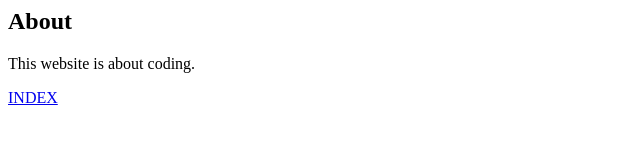
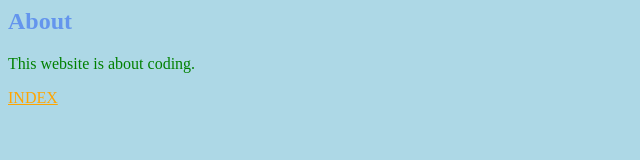
Before and after one commit to LoganHauser1/loganhauser1.github.io, a plain HTML site: page about.html in a window 1280 px wide. Shown: the whole page, without its empty margins (0-640 px from the left). Drawn offline with Linux system fonts and the light colour scheme.

Commit message:
Update about.html, links.html and styles.css

```diff
--- a/about.html
+++ b/about.html
@@ -2,6 +2,7 @@
 <html>
     <head>
         <title>About</title>
+        <link rel="stylesheet" href="styles.css">
     </head>
     <body>
         <h2>About</h2>
--- a/styles.css
+++ b/styles.css
@@ -1,4 +1,4 @@
-h1 {
+h1, h2 {
     color: cornflowerblue;
 }
 
```
Also changed, not shown: links.html (+1 -0 lines).
